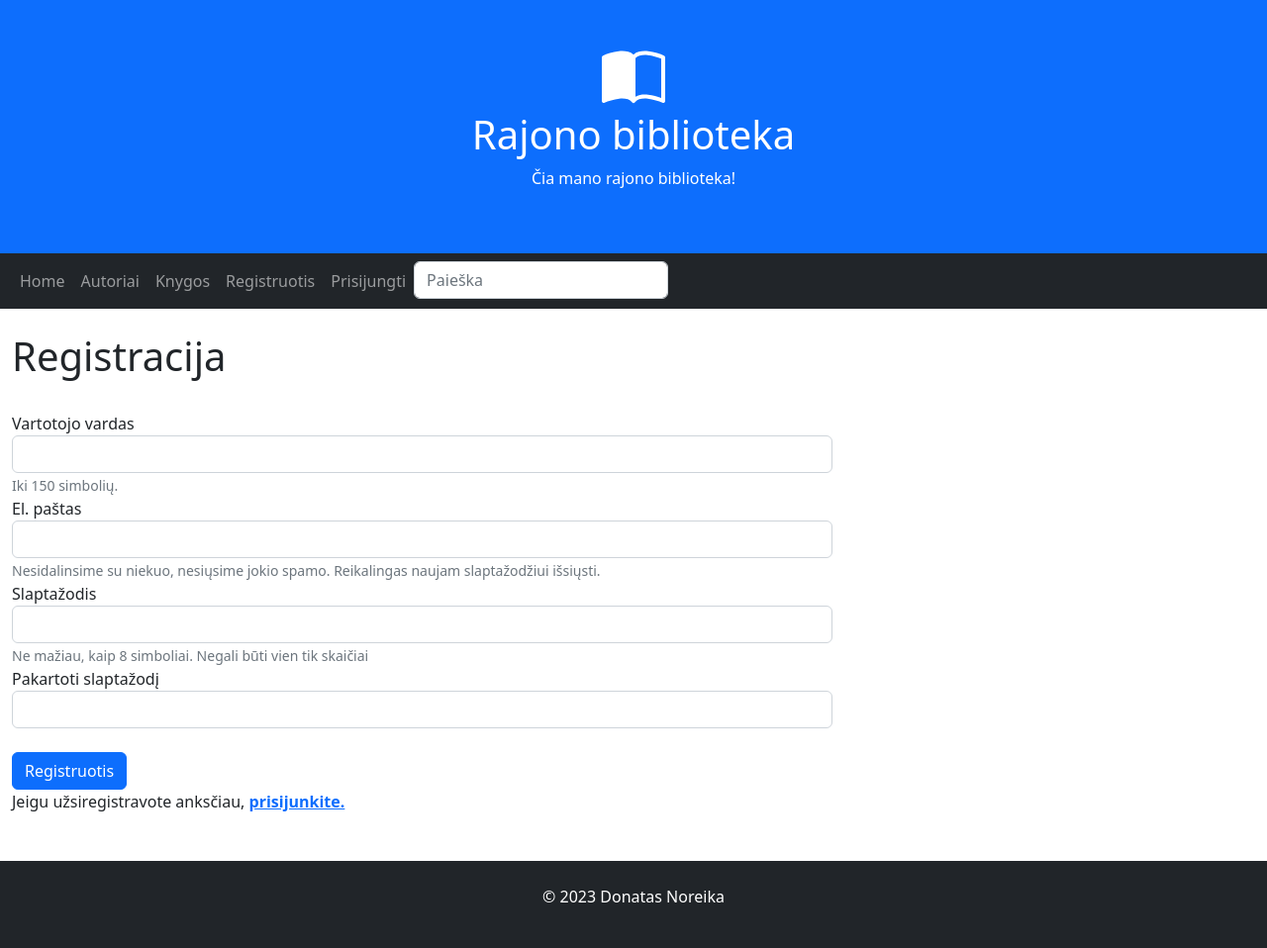
After one commit to DonatasNoreika/biblioteka_2023_01, a Django app: page /library/register/ in a window 1280 px wide. The commit adds this page. Shown: the whole page at 99% size. Run offline with Django 4.2, Linux system fonts and the light colour scheme.

Commit message:
9: įdėta registracijos forma, url ir viewas (nebaigta post dalis)

```diff
--- a/mysite/library/templates/base.html
+++ b/mysite/library/templates/base.html
@@ -43,6 +43,7 @@
       <li class="nav-item"><a class="nav-link" href="{% url 'user_books' %}">Mano knygos</a></li>
       <li class="nav-item"><a class="nav-link" href="{% url 'logout' %}">Atsijungti</a></li>
       {% else %}
+      <li class="nav-item"><a class="nav-link" href="{% url 'register' %}">Registruotis</a></li>
       <li class="nav-item"><a class="nav-link" href="{% url 'login' %}">Prisijungti</a></li>
       {% endif %}
       <li>
--- /dev/null
+++ b/mysite/library/templates/registration/register.html
@@ -0,0 +1,35 @@
+{% extends "base.html" %}
+
+{% block title %}Registracija{% endblock %}
+
+{% block content %}
+<div class="container register">
+    <h1>Registracija</h1>
+    <br/>
+    {% csrf_token %}
+    <form method="post">
+        <div class="form-group">
+            <label for="username">Vartotojo vardas</label>
+            <input name="username" type="text" class="form-control" id="username" aria-describedby="usernameHelp">
+            <small id="usernameHelp" class="form-text text-muted">Iki 150 simbolių.</small>
+        </div>
+        <div class="form-group">
+            <label for="exampleInputEmail1">El. paštas</label>
+            <input name="email" type="email" class="form-control" id="exampleInputEmail1" aria-describedby="emailHelp">
+            <small id="emailHelp" class="form-text text-muted">Nesidalinsime su niekuo, nesiųsime jokio spamo. Reikalingas naujam slaptažodžiui išsiųsti. </small>
+        </div>
+        <div class="form-group">
+            <label for="password">Slaptažodis</label>
+            <input name="password" type="password" class="form-control" id="password" aria-describedby="pwdHelp">
+            <small id="pwdHelp" class="form-text text-muted">Ne mažiau, kaip 8 simboliai. Negali būti vien tik skaičiai</small>
+        </div>
+        <div class="form-group">
+            <label for="password2">Pakartoti slaptažodį</label>
+            <input name="password2" type="password" class="form-control" id="password2" aria-describedby="pwd2Help">
+        </div>
+        <br/>
+        <button type="submit" class="btn btn-primary register-button">Registruotis</button>
+    </form>
+    <p>Jeigu užsiregistravote anksčiau, <a href="{% url 'login' %}"><strong>prisijunkite.</strong></a></p>
+</div>
+{% endblock %}
--- a/mysite/library/urls.py
+++ b/mysite/library/urls.py
@@ -10,4 +10,5 @@ urlpatterns = [
     path('books/<int:pk>', views.BookDetailView.as_view(), name="book"),
     path('search/', views.search, name="search"),
     path("userbooks/", views.UserBookInstanceListView.as_view(), name="user_books"),
+    path("register/", views.register, name="register"),
 ]
--- a/mysite/library/views.py
+++ b/mysite/library/views.py
@@ -4,6 +4,7 @@ from django.views import generic
 from django.core.paginator import Paginator
 from django.db.models import Q
 from django.contrib.auth.mixins import LoginRequiredMixin
+from django.views.decorators.csrf import csrf_protect
 
 # Create your views here.
 
@@ -70,3 +71,10 @@ class UserBookInstanceListView(generic.ListView, LoginRequiredMixin):
 
     def get_queryset(self):
         return BookInstance.objects.filter(reader=self.request.user)
+
+@csrf_protect
+def register(request):
+    if request.method == "POST":
+        pass
+    else:
+        return render(request, 'registration/register.html')
```
